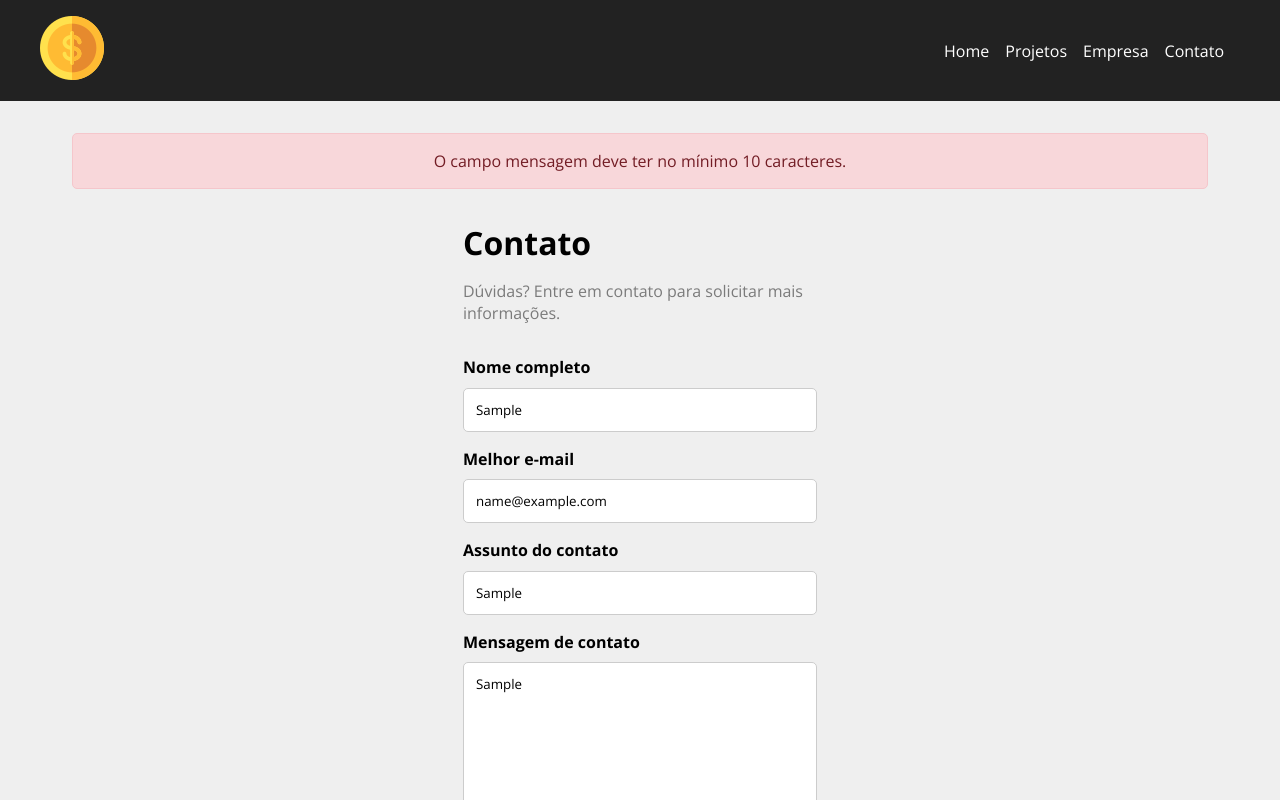
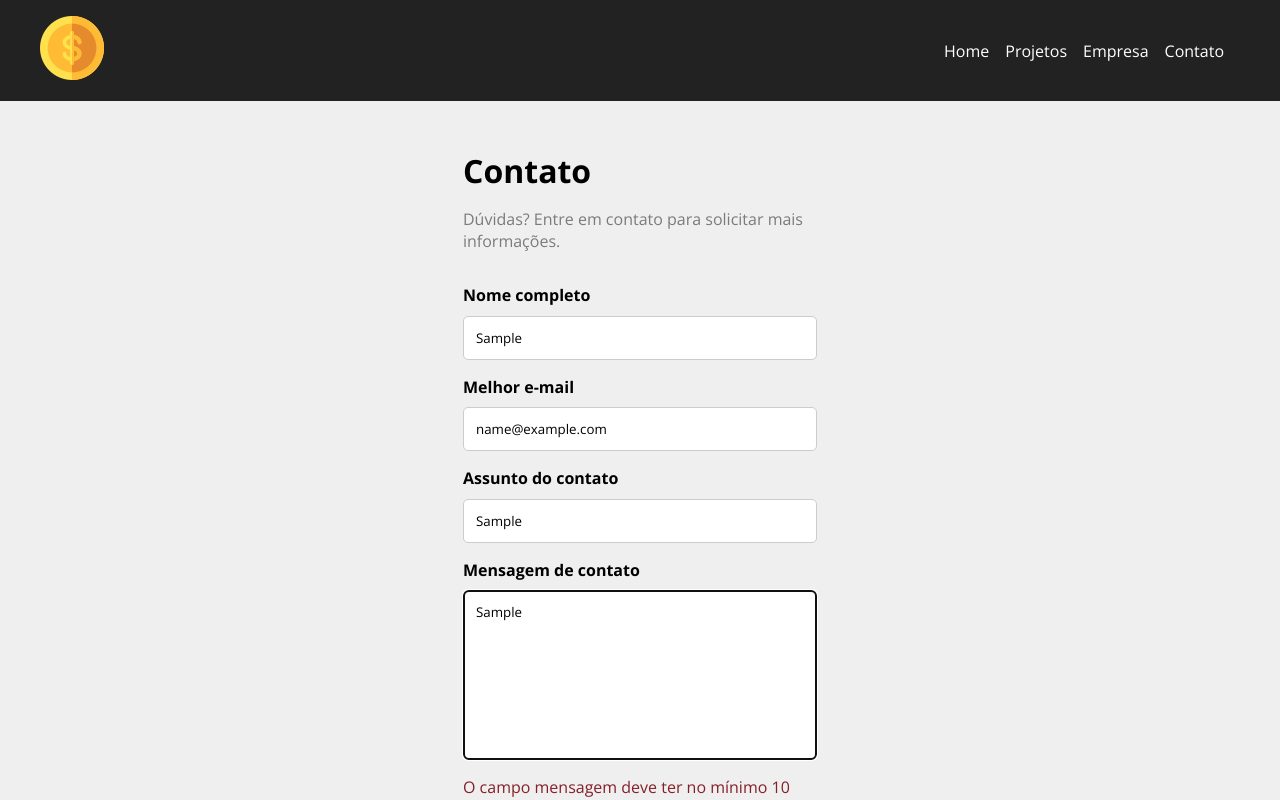
Before and after one commit to lucasdealmeidadev/react-js-costs, a React (Create React App) app: page /contact in a window 1280 px wide. Both pictures are taken after typing "Sample", "name@example.com", "Sample", "Sample" into the empty fields and a click on the button "Enviar". Shown: the top 800 px of the page. Built offline with nearby package versions, Linux system fonts and the light colour scheme.

Commit message:
Add validation ContactForm.jsx

```diff
--- a/db.json
+++ b/db.json
@@ -48,6 +48,20 @@
       "subject": "Iusto laborum est au",
       "message": "Consequatur odio et ",
       "id": 1
+    },
+    {
+      "name": "www",
+      "email": "ww@gmail.com",
+      "message": "23213qw4eq3413213",
+      "subject": "12313",
+      "id": 2
+    },
+    {
+      "name": "Teste",
+      "email": "lucasdealmeida.monteiro@gmail.com",
+      "subject": "Quae id ut deserunt",
+      "message": "afqeeeeeeeeeeeeeeeeeeeeeeeeeeeeeeeeeeeeee",
+      "id": 3
     }
   ],
   "categories": [
--- a/package.json
+++ b/package.json
@@ -3,12 +3,15 @@
   "version": "0.1.0",
   "private": true,
   "dependencies": {
+    "@hookform/error-message": "^2.0.0",
+    "@hookform/resolvers": "^2.8.8",
     "@testing-library/jest-dom": "^5.16.1",
     "@testing-library/react": "^12.1.2",
     "@testing-library/user-event": "^13.5.0",
     "json-server": "^0.17.0",
     "react": "^17.0.2",
     "react-dom": "^17.0.2",
+    "react-hook-form": "^7.25.0",
     "react-icons": "^4.3.1",
     "react-router-dom": "^6.2.1",
     "react-scripts": "5.0.0",
--- a/src/components/form/Input.jsx
+++ b/src/components/form/Input.jsx
@@ -2,11 +2,13 @@ import { memo } from 'react';
 
 import './Input.css';
 
-function Input({ type, text, name, value, placeholder, handleOnChange }) {
+
+const Input = ({ register, type, text, name, value, placeholder, handleOnChange }) => {
     return (
         <div className='form-control'>
             {text && <label htmlFor={name}>{text}</label>}
             <input
+                {...register(name)}
                 type={type}
                 name={name}
                 id={name}
@@ -16,6 +18,6 @@ function Input({ type, text, name, value, placeholder, handleOnChange }) {
             />
         </div>
     );
-}
+};
 
 export default memo(Input);
--- a/src/components/form/Textarea.jsx
+++ b/src/components/form/Textarea.jsx
@@ -3,12 +3,13 @@ import { memo } from 'react';
 import './Input.css';
 import './Textarea.css';
 
-function Textarea({ text, name, value,  placeholder, handleOnChange, rows }) {
+function Textarea({ register, text, name, value,  placeholder, handleOnChange, rows }) {
     return (
         <div className='form-control'>
             {text && <label htmlFor={name}>{text}</label>}
 
             <textarea
+                {...register(name)}
                 name={name}
                 value={value}
                 placeholder={ placeholder}
--- /dev/null
+++ b/src/components/layout/ErrorMessage.css
@@ -0,0 +1,4 @@
+.alert-danger {
+    color: #842029 !important;
+    padding-bottom: 1em;
+}
--- /dev/null
+++ b/src/components/layout/ErrorMessage.jsx
@@ -0,0 +1,16 @@
+import { memo } from 'react';
+import { ErrorMessage as Message } from '@hookform/error-message';
+
+import './ErrorMessage.css';
+
+function ErrorMessage({ errors, name }) {
+    return (
+        <Message
+            errors={errors}
+            name={name}
+            render={({ message }) => <p className='alert-danger'> {message} </p>}
+        />
+    );
+}
+
+export default memo(ErrorMessage);
--- a/src/components/layout/index.js
+++ b/src/components/layout/index.js
@@ -2,6 +2,7 @@ import NavBar from './NavBar';
 import Container from './Container';
 import LinkButton from './LinkButton';
 import Message from './Message';
+import ErrorMessage from './ErrorMessage';
 import Loading from './Loading';
 import Footer from './Footer';
 
@@ -10,6 +11,7 @@ export {
     Container,
     LinkButton,
     Message,
+    ErrorMessage,
     Loading,
     Footer
 }
--- a/src/components/pages/Contact.jsx
+++ b/src/components/pages/Contact.jsx
@@ -9,12 +9,7 @@ function Contact() {
     const [message, setMessage] = useState({});
     const [removeLoading, setRemoveLoading] = useState(true);
 
-    const createPost = (contact, errors) => {
-        if(errors){
-            setMessage({ type: 'error', message: errors, hash: new Date() });
-            return;
-        }
-
+    const createPost = (contact) => {
         setResetForm(false);
         setRemoveLoading(false);
 
@@ -51,7 +46,7 @@ function Contact() {
                 <h1>Contato</h1>
                 <p>Dúvidas? Entre em contato para solicitar mais informações.</p>
 
-                <ContactForm handleSubmit={createPost} reset={resetForm} btnText='Enviar'/>
+                <ContactForm handleSubmit={createPost} resetForm={resetForm} btnText='Enviar'/>
             </div>
 
             {!removeLoading && <Loading />}
--- a/src/components/project/ContactForm.jsx
+++ b/src/components/project/ContactForm.jsx
@@ -1,17 +1,21 @@
-import { memo, useEffect, useState } from 'react';
+import { memo, useState, useEffect } from 'react';
 import { Input, Textarea, SubmitButton } from '../form';
+import { ErrorMessage } from '../layout';
+
+import { useForm } from 'react-hook-form';
+import { yupResolver } from '@hookform/resolvers/yup';
 import * as yup from 'yup';
 
 import './ProjectForm.css';
 
-function ContactForm({ handleSubmit, btnText, contactData, reset }) {
+function ContactForm({ handleSubmit, btnText, contactData, resetForm }) {
+
+    useEffect(() => {
+        if (resetForm) setContact({});
+    }, [resetForm]);
+
     const [contact, setContact] = useState(contactData || {});
 
-    useEffect(() => {
-        if (reset) setContact({});
-    }, [reset]);
-
-    async function validate() {
     let schema = yup.object().shape({
         message: yup.string()
                     .trim()
@@ -29,20 +33,11 @@ function ContactForm({ handleSubmit, btnText, contactData, reset }) {
                  .min(3, 'O campo nome deve ter no mínimo 3 caracteres.')
     });
 
-        try {
-            await schema.validate(contact);
-            return true;
-        } catch (error) {
-            handleSubmit({}, error.errors);
-            return false;
-        }
-    }
+    const { register, handleSubmit: handleOnSubmit, formState: { errors }, reset } = useForm({
+        resolver: yupResolver(schema)
+    });
 
-    const submit = async (e) => {
-        e.preventDefault();
-
-        if (!(await validate())) return;
-
+    const submit = () => {
         handleSubmit(contact);
     }
 
@@ -51,8 +46,9 @@ function ContactForm({ handleSubmit, btnText, contactData, reset }) {
     }
 
     return (
-        <form onSubmit={submit} className='form'>
+        <form onSubmit={handleOnSubmit(submit)} className='form'>
             <Input
+                register={register}
                 type='text'
                 text='Nome completo'
                 name='name'
@@ -60,16 +56,27 @@ function ContactForm({ handleSubmit, btnText, contactData, reset }) {
                 handleOnChange={handleChange}
                 value={contact.name || ''}
             />
+            <ErrorMessage
+                errors={errors}
+                name='name'
+            />
 
             <Input
-                type='email'
+                register={register}
+                type='text'
                 text='Melhor e-mail'
                 name='email'
                 placeholder='Insira seu melhor e-mail'
                 handleOnChange={handleChange}
                 value={contact.email || ''}
             />
+            <ErrorMessage
+                errors={errors}
+                name='email'
+            />
+
             <Input
+                register={register}
                 type='text'
                 text='Assunto do contato'
                 name='subject'
@@ -77,13 +84,23 @@ function ContactForm({ handleSubmit, btnText, contactData, reset }) {
                 handleOnChange={handleChange}
                 value={contact.subject || ''}
             />
+            <ErrorMessage
+                errors={errors}
+                name='subject'
+            />
+
             <Textarea
+                register={register}
                 text='Mensagem de contato'
                 name='message'
                 placeholder='Digite sua mensagem aqui...'
                 handleOnChange={handleChange}
                 value={contact.message || ''}
                 rows='8'
+            />
+            <ErrorMessage
+                errors={errors}
+                name='message'
             />
 
             <SubmitButton text={btnText} />
```
Also changed, not shown: 1 other file (tests, documents, lock files or other folders). Lines whose indentation alone changed are shown as unchanged.
